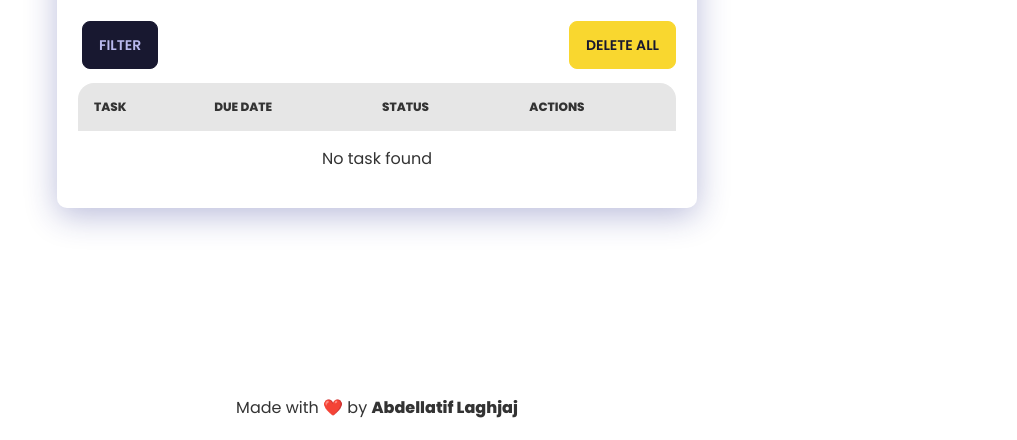
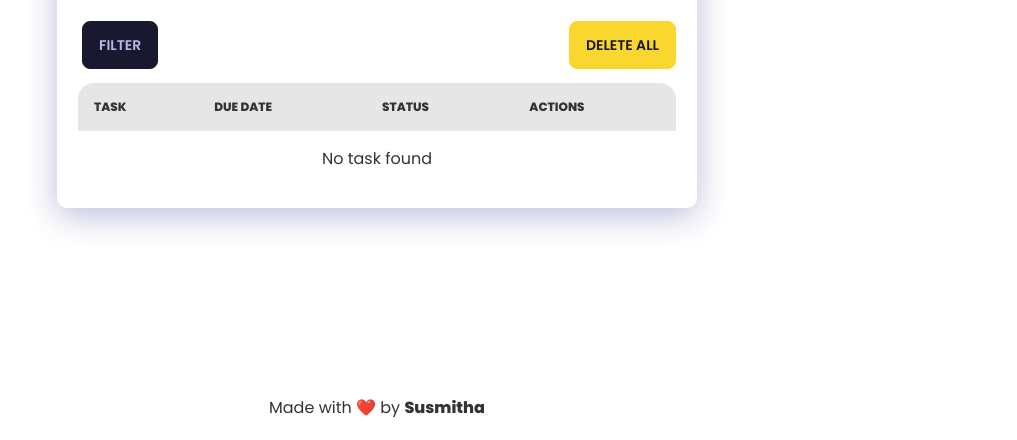
Before and after one commit to susmithapodugumati/Devops-Mini-project, a plain HTML site: page index.html in a window 1280 px wide. Shown: the part 360-800 px from the top of the page, without its empty margins (263-1280 px from the left). Drawn offline with nearby package versions, Linux system fonts and the light colour scheme.

Commit message:
Update index.html

```diff
--- a/index.html
+++ b/index.html
@@ -19,7 +19,7 @@
 
     <!-- Copyright -->
     <div class="author-text">
-        <p>Made with ❤️ by <a href="https://github.com/abdellatif-laghjaj" target="_blank"><b>Abdellatif Laghjaj</b></a></p>
+        <p>Made with ❤️ by <a href="https://github.com/susmithapodugumati/Devops-Mini-project" target="_blank"><b>Susmitha</b></a></p>
     </div>
 
     <div class="container">
```
